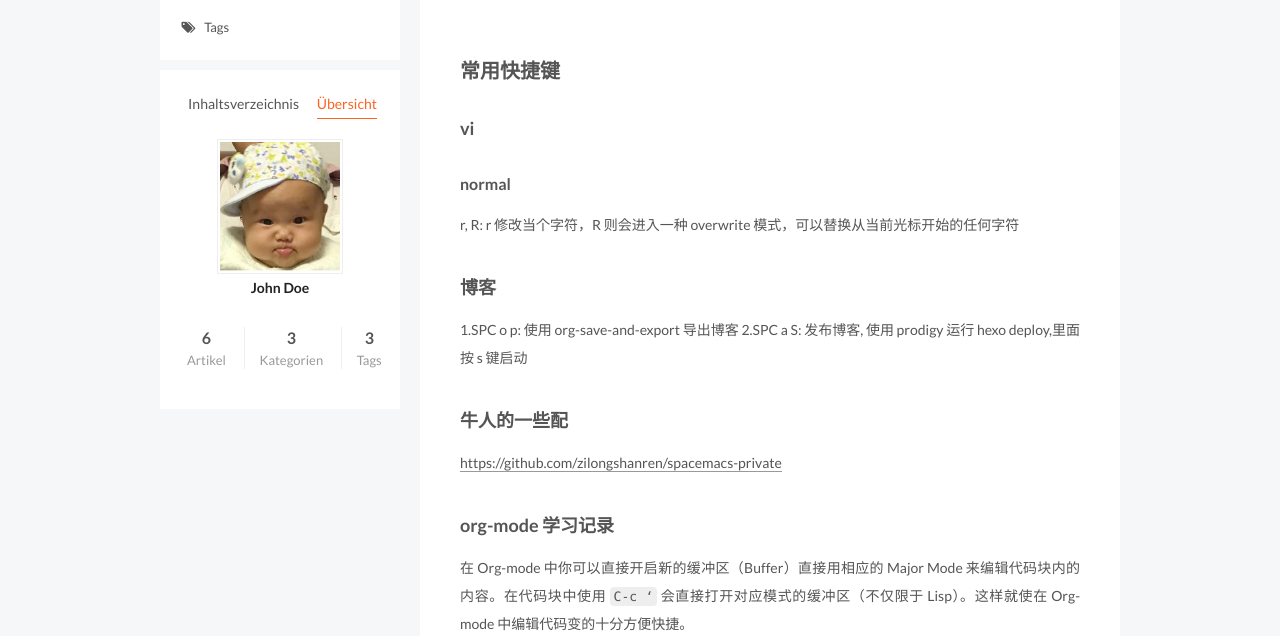
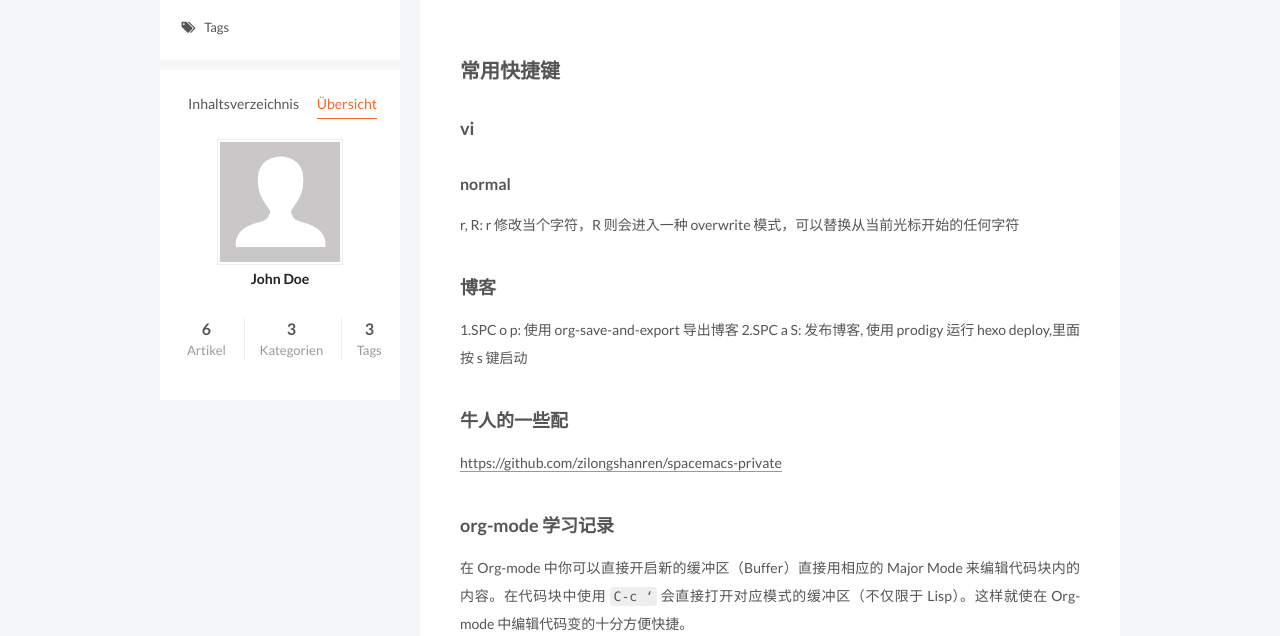
Before and after one commit to yutong0519/yutong0519.github.io, a plain HTML site: page 2016/07/22/2016-07-22-test/index.html in a window 1280 px wide. Both pictures are taken after a click on the item "Übersicht". Shown: the part 164-800 px from the top of the page. Drawn offline with Linux system fonts and the light colour scheme; a script that the page names is missing.

Commit message:
Site updated: 2016-11-03 16:55:50

```diff
--- a/2016/07/22/2016-07-22-test/index.html
+++ b/2016/07/22/2016-07-22-test/index.html
@@ -533,7 +533,7 @@ emacs 默认粘贴选择区时不会删除选择区的内容，要改下配置 (
       <section class="site-overview sidebar-panel ">
         <div class="site-author motion-element" itemprop="author" itemscope itemtype="http://schema.org/Person">
           <img class="site-author-image" itemprop="image"
-               src="/uploads/baobao.jpg"
+               src="/images/avatar.gif"
                alt="John Doe" />
           <p class="site-author-name" itemprop="name">John Doe</p>
           <p class="site-description motion-element" itemprop="description"></p>
```
Also changed, not shown: 2016/07/26/2016-07-26-配置多个github/index.html (+1 -1 lines), 2016/08/13/2016-08-13-编程小记/index.html (+1 -1 lines), 2016/09/05/2016-09-05-性能分析/index.html (+1 -1 lines), 2016/11/03/2016-11-03-learning-boost/index.html (+1 -1 lines), 2016/11/03/hello-world/index.html (+1 -1 lines), archives/2016/07/index.html (+1 -1 lines), archives/2016/08/index.html (+1 -1 lines), archives/2016/09/index.html (+1 -1 lines), archives/2016/11/index.html (+1 -1 lines), archives/2016/index.html (+1 -1 lines), archives/index.html (+1 -1 lines), categories/boost/index.html (+1 -1 lines), categories/git/index.html (+1 -1 lines), categories/spacemacs/index.html (+1 -1 lines), 4 more files.
